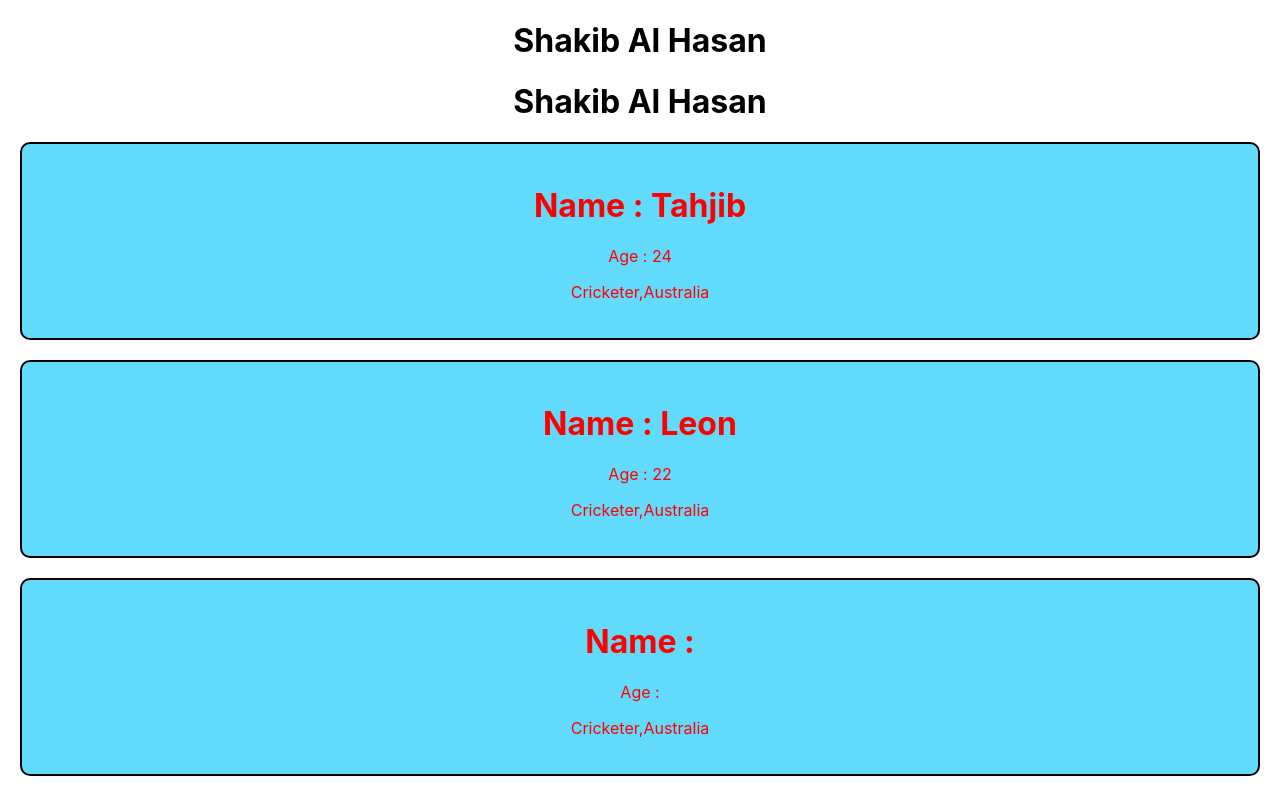
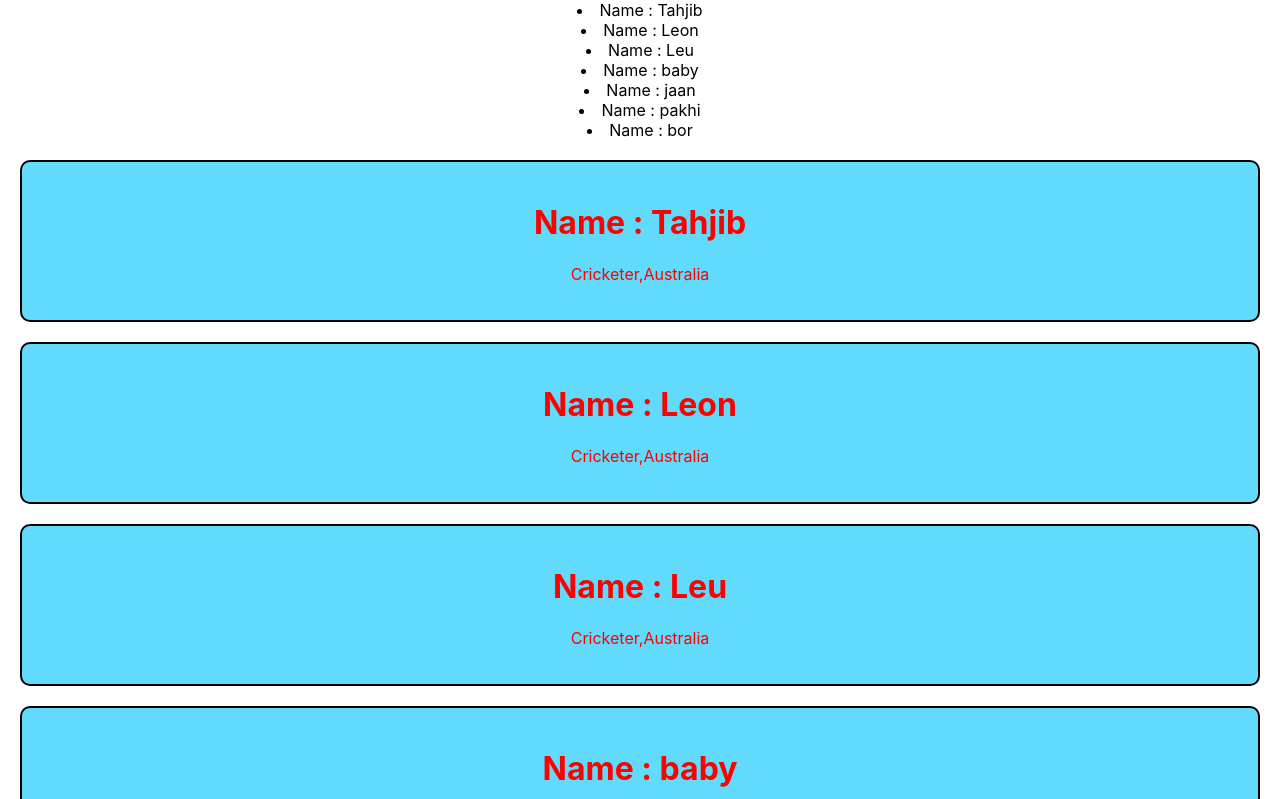
Before and after one commit to leon0113/reactjs-core-concepts, a React (Create React App) app: page / in a window 1280 px wide. Shown: the top 799 px of the page. Built offline with nearby package versions, Linux system fonts and the light colour scheme.

Commit message:
using array & object as props

```diff
--- a/src/App.js
+++ b/src/App.js
@@ -9,13 +9,20 @@ const singer = {
 };
 
 function App() {
+  const names = ["Tahjib", "Leon", "Leu", "baby", "jaan", "pakhi", "bor"];
   return (
     <div className="App">
+      {names.map((name) => (
+        <li>Name : {name}</li>
+      ))}
+      {names.map((name) => (
+        <Person1 name1={name}></Person1>
+      ))}
+      {/* <Person></Person>
       <Person></Person>
-      <Person></Person>
-      <Person1 name1="Tahjib" age="24"></Person1>
-      <Person1 name1="Leon" age="22"></Person1>
-      <Person1></Person1>
+      <Person1 name1={names[0]} age="24"></Person1>
+      <Person1 name1={names[1]} age="22"></Person1>
+      <Person1 name1={names[2]} age="20"></Person1> */}
       <h4>New Components :</h4>
       <Friend></Friend>
     </div>
@@ -31,7 +38,7 @@ function Person1(info) {
   return (
     <div className="person">
       <h1>Name : {info.name1}</h1>
-      <p>Age : {info.age}</p>
+      {/* <p>Age : {info.age}</p> */}
       <p>Cricketer,Australia</p>
     </div>
   );
```
